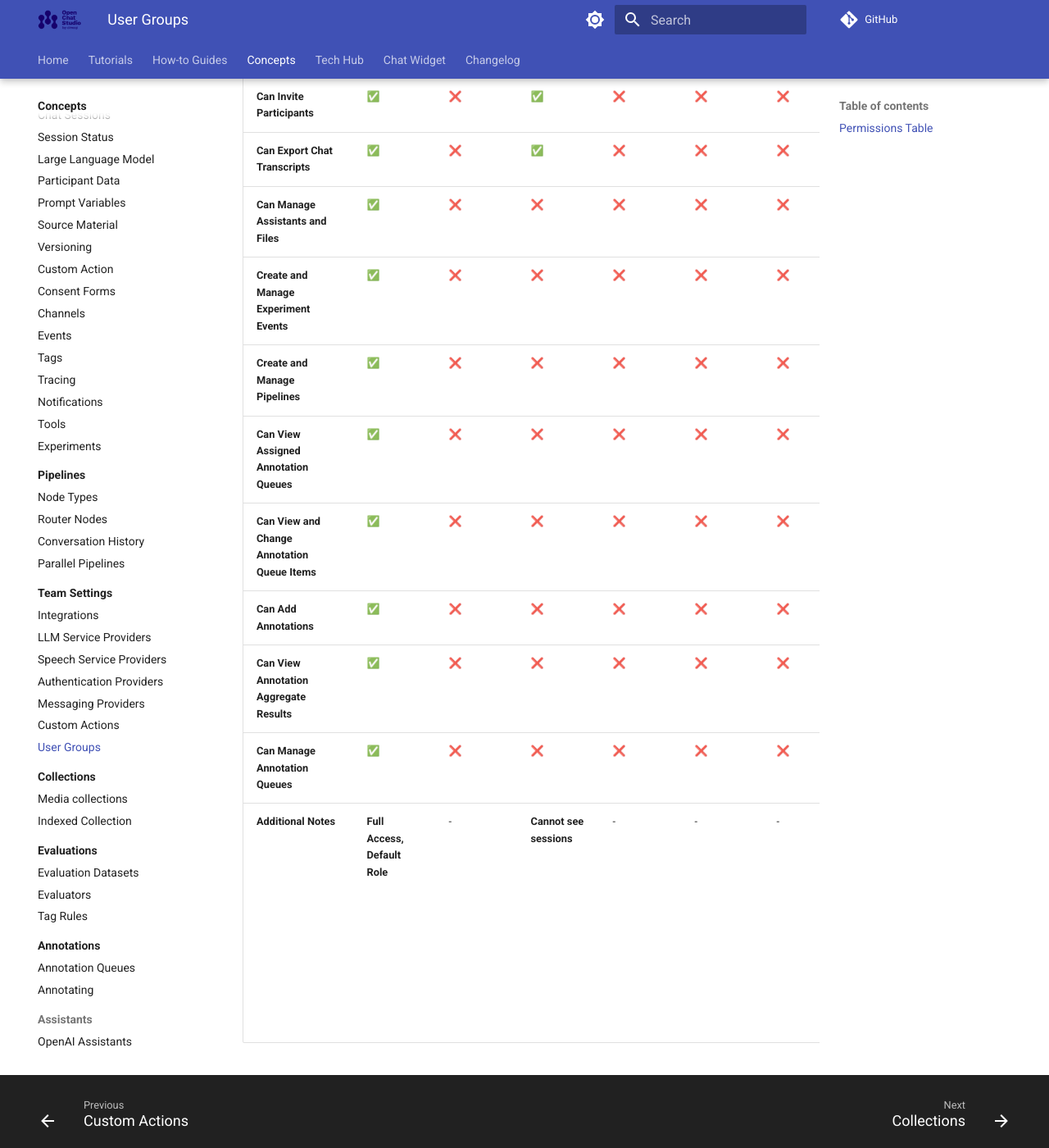
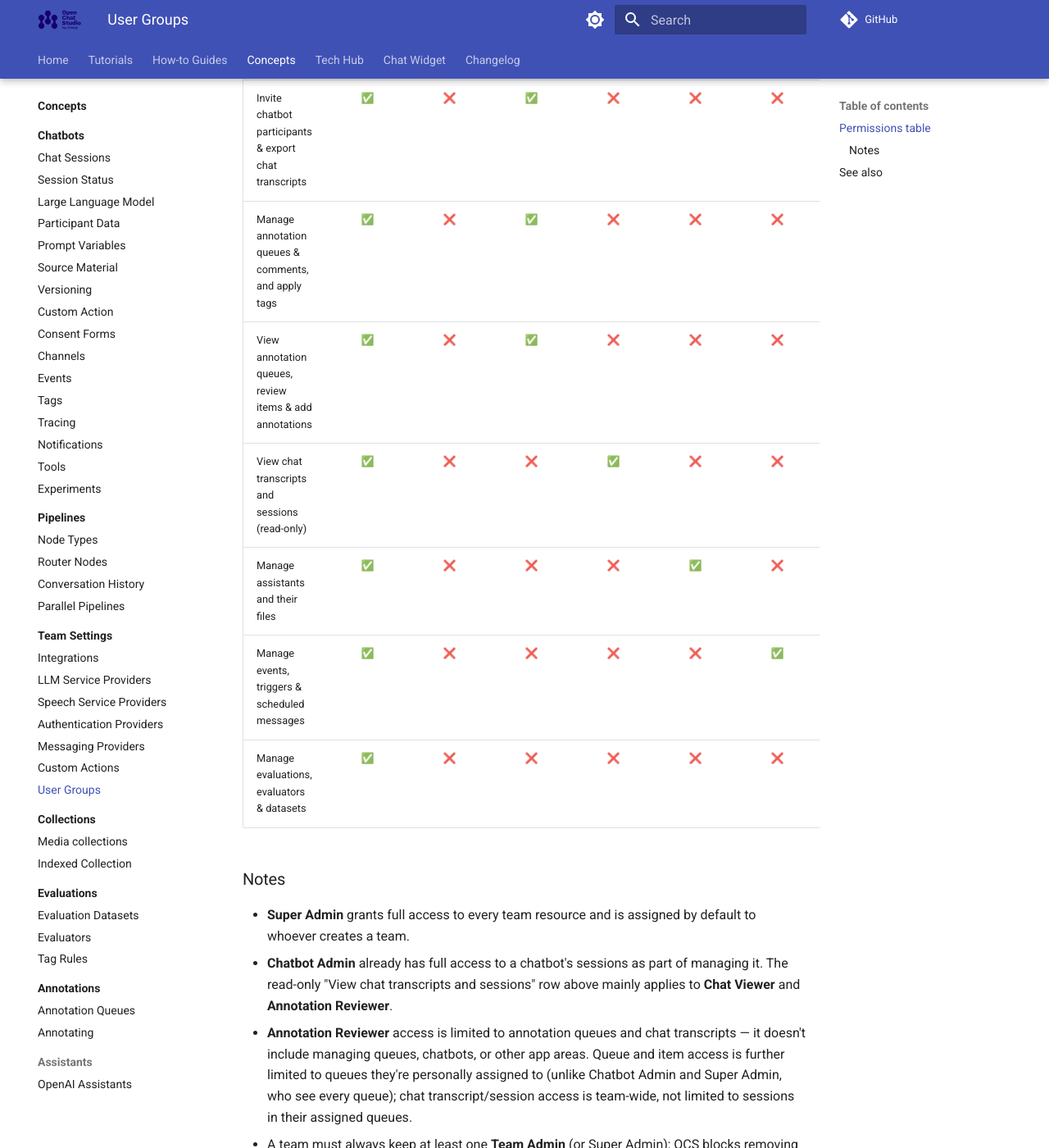
Before and after one commit to dimagi/open-chat-studio-docs, an MkDocs documentation site: the page built from docs/concepts/team/groups.md, in a window 1280 px wide and 1400 px high, scrolled down 737 px. Shown: the whole window at 82% size. Built offline with MkDocs 1.6.1 and Material for MkDocs 9.7.7, drawn with Linux system fonts in a browser that asks for light colours; a script that is not in the unit is left out; comment, search, counter and statistics services are not loaded; some of the changed text lies outside the part shown.

Commit message:
Rewritten User Groups from codebase (draft by Claude)

```diff
--- a/docs/concepts/team/groups.md
+++ b/docs/concepts/team/groups.md
@@ -1,24 +1,32 @@
 # User Groups on OCS
 
-Users can be assigned to specific groups upon invitation to the OCS platform enabling tailored access to features and resources based on their role or requirements. Users can be put in one or multiple groups.
+Users can be assigned to specific groups upon invitation to the OCS platform, giving them tailored access based on their role.
+Users can be put in one or multiple groups.
 
-## Permissions Table
+<!--- To be added soon - !!! note "Where roles appear in the UI" Each group a person belongs to is shown as a **Roles** badge on their row in the [Members & access](members.md) table in Team Settings. -->
 
-| Permission                                       | Super Admin         | Team Admin | Experiment Admin | Chat Viewer | Analysis Admin | Analysis User | Assistant Admin | Event Admin | Pipeline Admin | Annotation Reviewer |
-|-------------------------------------------------|--------------------|------------|-----------------|-------------|---------------|--------------|----------------|-------------|---------------|---------------------|
-| **Can See Experiments**                         | ✅                 | ❌         | ✅              | ❌          | ❌            | ❌           | ❌             | ❌          | ❌            | ❌                  |
-| **Can View Safety Layers, Source Material, Consent Forms** | ✅ | ✅ | ✅ | ✅ | ✅ | ✅ | ✅ | ✅ | ✅ | ❌ |
-| **Can See Tags**                                 | ✅                 | ❌         | ✅              | ❌          | ❌            | ❌           | ❌             | ❌          | ❌            | ❌                  |
-| **Can Access Prompt Builder**                   | ✅                 | ✅         | ✅              | ✅          | ✅            | ✅           | ✅             | ✅          | ✅            | ❌                  |
-| **Can View Graphs/Download Files**              | ✅                 | ❌         | ❌              | ✅          | ❌            | ❌           | ❌             | ❌          | ❌            | ❌                  |
-| **Can Invite Participants**                     | ✅                 | ❌         | ✅              | ❌          | ❌            | ❌           | ❌             | ❌          | ❌            | ❌                  |
-| **Can Export Chat Transcripts**                 | ✅                 | ❌         | ✅              | ❌          | ❌            | ❌           | ❌             | ❌          | ❌            | ❌                  |
-| **Can Manage Assistants and Files**             | ✅                 | ❌         | ❌              | ❌          | ❌            | ❌           | ✅             | ❌          | ❌            | ❌                  |
-| **Create and Manage Experiment Events**         | ✅                 | ❌         | ❌              | ❌          | ❌            | ❌           | ❌             | ✅          | ❌            | ❌                  |
-| **Create and Manage Pipelines**                 | ✅                 | ❌         | ❌              | ❌          | ❌            | ❌           | ❌             | ❌          | ✅            | ❌                  |
-| **Can View Assigned Annotation Queues**         | ✅                 | ❌         | ❌              | ❌          | ❌            | ❌           | ❌             | ❌          | ❌            | ✅                  |
-| **Can View and Change Annotation Queue Items**  | ✅                 | ❌         | ❌              | ❌          | ❌            | ❌           | ❌             | ❌          | ❌            | ✅                  |
-| **Can Add Annotations**                         | ✅                 | ❌         | ❌              | ❌          | ❌            | ❌           | ❌             | ❌          | ❌            | ✅                  |
-| **Can View Annotation Aggregate Results**       | ✅                 | ❌         | ❌              | ❌          | ❌            | ❌           | ❌             | ❌          | ❌            | ✅                  |
-| **Can Manage Annotation Queues**                | ✅                 | ❌         | ❌              | ❌          | ❌            | ❌           | ❌             | ❌          | ❌            | ❌                  |
-| **Additional Notes**                         | **Full Access, Default Role** | - | **Cannot see sessions** | - | - | - | - | - | - | **Annotation queues only; cannot manage queues, add sessions, export results, or access other app areas** |
+## Permissions table
+
+| Capability                                                          | Super Admin | Team Admin | Chatbot Admin | Chat Viewer | Assistant Admin | Event Admin | Evaluation Admin | Annotation Reviewer |
+|----------------------------------------------------------------------|:-----------:|:----------:|:--------------:|:------------:|:-----------------:|:--------------:|:-------------------:|:----------------------:|
+| Manage team settings, members & invitations, custom actions, integrations & OAuth applications | ✅ | ✅ | ❌ | ❌ | ❌ | ❌ | ❌ | ❌ |
+| Create, edit & delete chatbots, pipelines, bot channels & collections   | ✅ | ❌ | ✅ | ❌ | ❌ | ❌ | ❌ | ❌ |
+| Invite chatbot participants & export chat transcripts                  | ✅ | ❌ | ✅ | ❌ | ❌ | ❌ | ❌ | ❌ |
+| Manage annotation queues & comments, and apply tags                    | ✅ | ❌ | ✅ | ❌ | ❌ | ❌ | ❌ | ❌ |
+| View annotation queues, review items & add annotations                 | ✅ | ❌ | ✅ | ❌ | ❌ | ❌ | ❌ | ✅ |
+| View chat transcripts and sessions (read-only)                         | ✅ | ❌ | ❌ | ✅ | ❌ | ❌ | ❌ | ✅ |
+| Manage assistants and their files                                      | ✅ | ❌ | ❌ | ❌ | ✅ | ❌ | ❌ | ❌ |
+| Manage events, triggers & scheduled messages                           | ✅ | ❌ | ❌ | ❌ | ❌ | ✅ | ❌ | ❌ |
+| Manage evaluations, evaluators & datasets                              | ✅ | ❌ | ❌ | ❌ | ❌ | ❌ | ✅ | ❌ |
+
+### Notes
+
+- **Super Admin** grants full access to every team resource and is assigned by default to whoever creates a team.
+- **Chatbot Admin** already has full access to a chatbot's sessions as part of managing it. The read-only "View chat transcripts and sessions" row above mainly applies to **Chat Viewer** and **Annotation Reviewer**.
+- **Annotation Reviewer** access is limited to annotation queues and chat transcripts — it doesn't include managing queues, chatbots, or other app areas. Queue and item access is further limited to queues they're personally assigned to (unlike Chatbot Admin and Super Admin, who see every queue); chat transcript/session access is team-wide, not limited to sessions in their assigned queues.
+- A team must always keep at least one **Team Admin** (or Super Admin); OCS blocks removing the last one.
+
+## See also
+- [Team Settings](index.md)
+
+<!--- To be added soon - [Members & Access](members.md)-->
```
